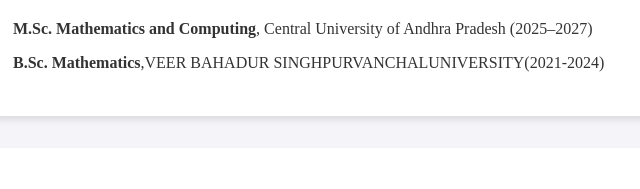
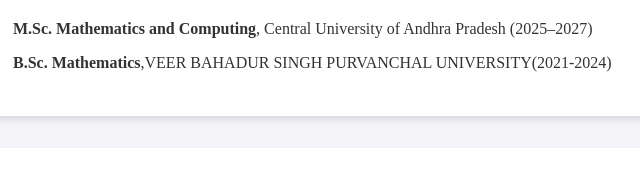
Before and after one commit to deepakpandeymaths/Portfolio-, a plain HTML site: page index.html in a window 1280 px wide. Shown: the part 575-764 px from the top of the page, 177-817 px from the left. Drawn offline with Linux system fonts and the light colour scheme.

Commit message:
Update index.html

```diff
--- a/index.html
+++ b/index.html
@@ -3,7 +3,7 @@
 <head>
   <meta charset="UTF-8">
   <meta name="viewport" content="width=device-width, initial-scale=1.0">
-  <title>Deepak Pandey – Academic Portfolio</title>
+  <title>Deepak  Pandey – Academic Portfolio</title>
   <style>
     body {
       font-family: "Times New Roman", Times, serif;
@@ -86,7 +86,7 @@
   <h2>Education</h2>
   <ul>
     <li><strong>M.Sc. Mathematics and Computing</strong>, Central University of Andhra Pradesh (2025–2027)</li>
-    <li><strong>B.Sc. Mathematics</strong>,VEER BAHADUR SINGHPURVANCHALUNIVERSITY(2021-2024)</li>
+    <li><strong>B.Sc. Mathematics</strong>,VEER BAHADUR SINGH PURVANCHAL UNIVERSITY(2021-2024)</li>
   </ul>
 </section>
 
```
